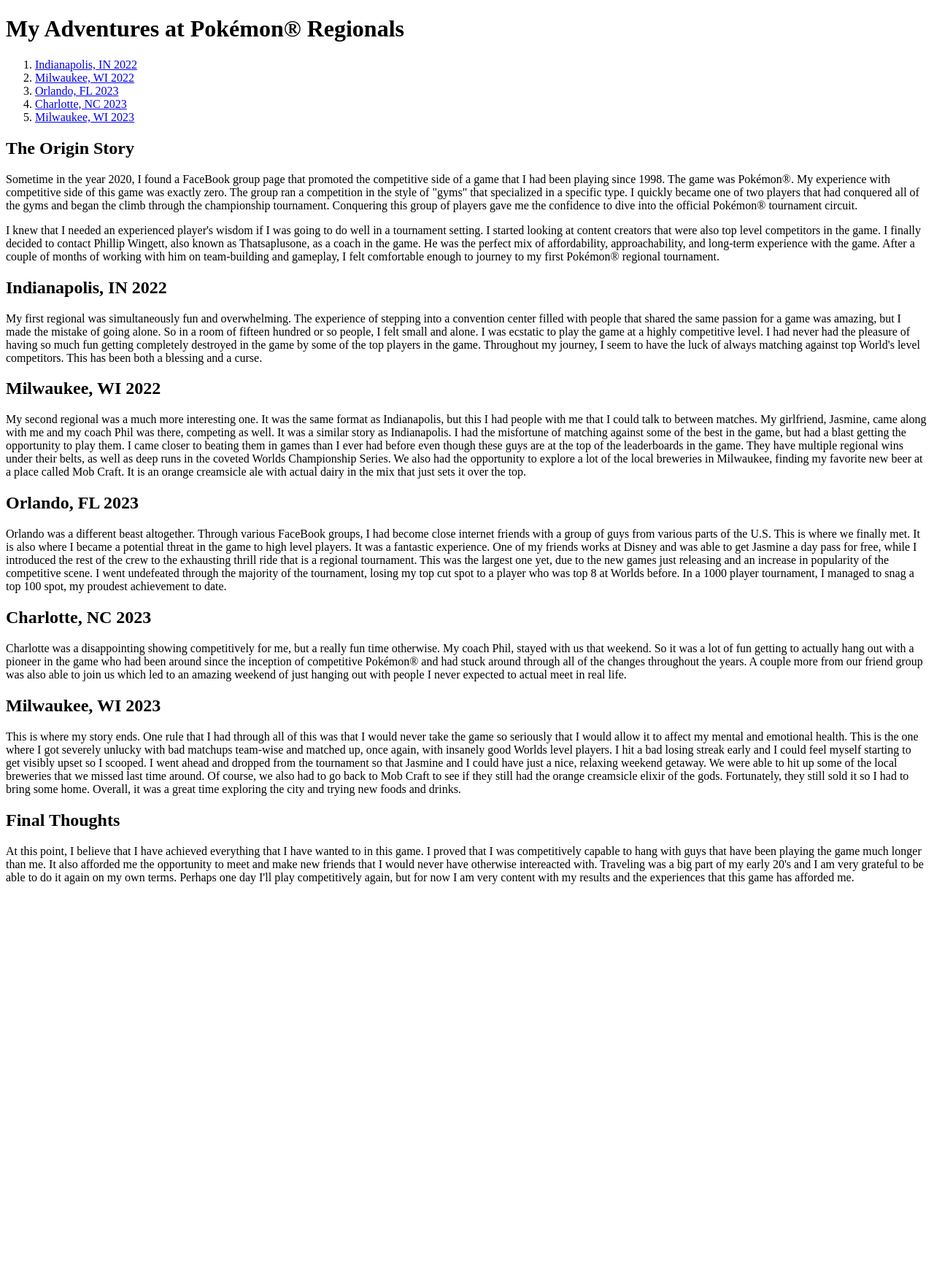
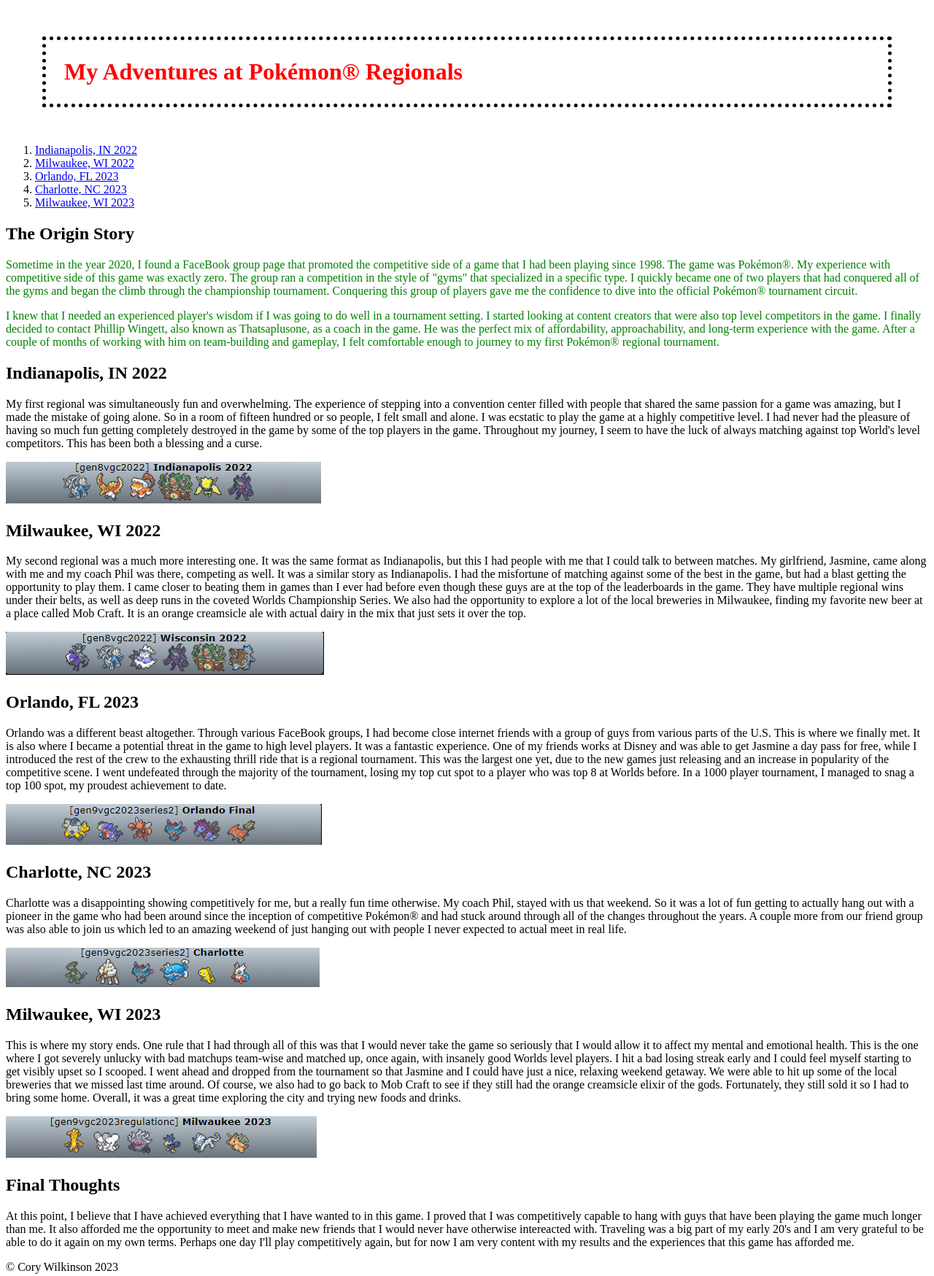
Before and after one commit to LaunchCodeAllhubs/js-assignment-4-html-me-something-CoryWilk, a website: page index.html in a window 1280 px wide. Shown: the whole page at 73% size. Before the commit the page ends 1228 px from the top, so only its background shows below. Drawn offline with Linux system fonts and the light colour scheme.

Commit message:
Added photo folder and added required css elements.

```diff
--- a/index.html
+++ b/index.html
@@ -7,7 +7,7 @@
    <body>
       <!-- Write your HTML in this file! -->
       <header>
-         <h1>My Adventures at Pokémon&reg; Regionals</h1>
+         <h1 id="mainHeading">My Adventures at Pokémon&reg; Regionals</h1>
          <nav>
             <ol>
                <li><a href="#Indianapolis">Indianapolis, IN 2022</a></li>
@@ -21,13 +21,13 @@
       <main>
          <article>
             <h2>The Origin Story</h2>
-               <p>Sometime in the year 2020, I found a FaceBook group page that promoted the competitive side of a game
+               <p id="testP" class="funParagraph">Sometime in the year 2020, I found a FaceBook group page that promoted the competitive side of a game
                that I had been playing since 1998. The game was Pokémon&reg;. My experience with
                competitive side of this game was exactly zero. The group ran a competition in the style of "gyms" that specialized in a specific type. I quickly became
                one of two players that had conquered all of the gyms and began the climb through the championship tournament.
                Conquering this group of players gave me the confidence to dive into the official Pokémon&reg; tournament circuit.
                </p>
-               <p>I knew that I needed an experienced player's wisdom if I was going to do well in a tournament setting. I started looking
+               <p class="funParagraph">I knew that I needed an experienced player's wisdom if I was going to do well in a tournament setting. I started looking
                at content creators that were also top level competitors in the game. I finally decided to contact Phillip Wingett, also
                known as Thatsaplusone, as a coach in the game. He was the perfect mix of affordability, approachability, and long-term
                experience with the game. After a couple of months of working with him on team-building and gameplay, I felt comfortable
@@ -39,8 +39,11 @@
                   of fifteen hundred or so people, I felt small and alone. I was ecstatic to play the game at a highly competitive level.
                   I had never had the pleasure of having so much fun getting completely destroyed in the game by some of the top players in
                   the game. Throughout my journey, I seem to have the luck of always matching against top World's level competitors. This has
-                  been both a blessing and a curse. <!--Insert picture of Indianapolis team-->
+                  been both a blessing and a curse.
                </p>
+                  <img src="images/Screenshot 2023-07-14 195311.png" alt="Indianapolis 2022"/>
+                  <!--Insert picture of Indianapolis team-->
+
             <h2 id="Milwaukee">Milwaukee, WI 2022</h2>
                <p>My second regional was a much more interesting one. It was the same format as Indianapolis, but this I had people with me
                   that I could talk to between matches. My girlfriend, Jasmine, came along with me and my coach Phil was there, competing as well.
@@ -50,9 +53,11 @@
                   coveted Worlds Championship Series. We also had the opportunity to explore a lot of the local breweries in Milwaukee,
                   finding my favorite new beer at a place called Mob Craft. It is an orange creamsicle ale with actual dairy in the mix that just
                   sets it over the top.
+               </p>
+                  <img src="images/Screenshot 2023-07-14 195255.png" alt="Milwaukee 2022"/>
                   <!--Insert picture of Milwaukee 2022 team-->
                   <!--Insert picture of Mob Craft logo-->
-               </p>
+
             <h2 id="Orlando">Orlando, FL 2023</h2>
                <p>Orlando was a different beast altogether. Through various FaceBook groups, I had become close internet friends with a group of guys
                   from various parts of the U.S. This is where we finally met. It is also where I became a potential threat in the game to high level players.
@@ -60,15 +65,19 @@
                   of the crew to the exhausting thrill ride that is a regional tournament. This was the largest one yet, due to the new games just releasing and
                   an increase in popularity of the competitive scene. I went undefeated through the majority of the tournament, losing my top cut spot to a player
                   who was top 8 at Worlds before. In a 1000 player tournament, I managed to snag a top 100 spot, my proudest achievement to date.
+               </p>
+                  <img src="images/Screenshot 2023-07-14 195337.png" alt="Orlando"/>
                   <!--Insert picture of Orlando team-->
-               </p>
+
             <h2 id="Charlotte">Charlotte, NC 2023</h2>
                <p>Charlotte was a disappointing showing competitively for me, but a really fun time otherwise. My coach Phil, stayed with us that weekend.
                   So it was a lot of fun getting to actually hang out with a pioneer in the game who had been around since the inception of competitive Pokémon&reg;
                   and had stuck around through all of the changes throughout the years. A couple more from our friend group was also able to join us which led to an
                   amazing weekend of just hanging out with people I never expected to actual meet in real life.
+               </p>
+                  <img src="images/Screenshot 2023-07-14 195412.png" alt="Charlotte"/>
                   <!--Insert picture of Charlotte team-->
-               </p>
+
             <h2 id="Milwaukee2">Milwaukee, WI 2023</h2>
                <p>This is where my story ends. One rule that I had through all of this was that I would never take the game so seriously that I would allow
                   it to affect my mental and emotional health. This is the one where I got severely unlucky with bad matchups team-wise and matched up, once again,
@@ -76,8 +85,10 @@
                   ahead and dropped from the tournament so that Jasmine and I could have just a nice, relaxing weekend getaway. We were able to hit up some of the local
                   breweries that we missed last time around. Of course, we also had to go back to Mob Craft to see if they still had the orange creamsicle elixir of the gods.
                   Fortunately, they still sold it so I had to bring some home. Overall, it was a great time exploring the city and trying new foods and drinks.
+               </p>
+                   <img src="images/Screenshot 2023-07-14 195437.png" alt="Milwaukee 2023"/>
                   <!--Insert picture of Milwaukee 2023 team-->
-               </p>
+
             <h2>Final Thoughts</h2>
                <p>At this point, I believe that I have achieved everything that I have wanted to in this game. I proved that I was competitively capable to hang with
                   guys that have been playing the game much longer than me. It also afforded me the opportunity to meet and make new friends that I would never have
@@ -87,5 +98,6 @@
 
          </article>
       </main>
+      <footer>&copy; Cory Wilkinson 2023</footer>
    </body>
 </html>
--- a/styles.css
+++ b/styles.css
@@ -1,5 +1,30 @@
 /* Write your CSS here! */
+
+
+#pageBackground{
+    background-image: url("images/Poke_Ball.jpg");
+    height: 100%;
+    background-position: center;
+    background-repeat: no-repeat;
+    background-size: cover;
+
+
+
+}
+
+
 body{
     margin: 8px;
     display: block;
 }
+
+#mainHeading {
+    color: red;
+    padding: 25px;
+    border: 5px dotted black;
+    margin: 50px;
+}
+
+.funParagraph {
+    color: green;
+}
```
Also changed, not shown: images/MobCraftLogo_WEB_Circle.png (added), images/Poke_Ball.jpg (added), images/Screenshot 2023-07-14 195255.png (added), images/Screenshot 2023-07-14 195311.png (added), images/Screenshot 2023-07-14 195337.png (added), images/Screenshot 2023-07-14 195412.png (added), images/Screenshot 2023-07-14 195437.png (added).
